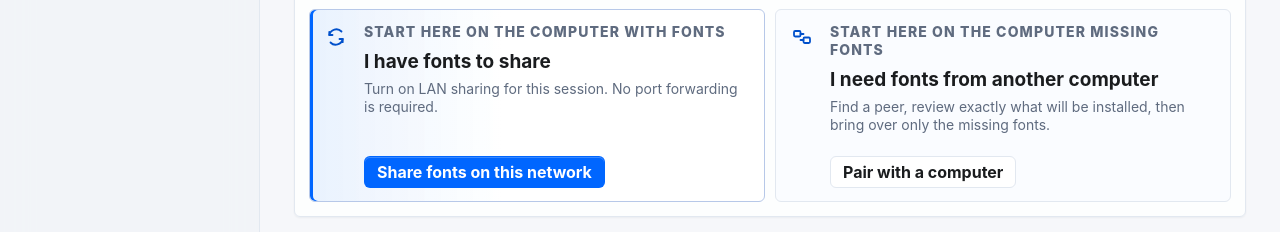
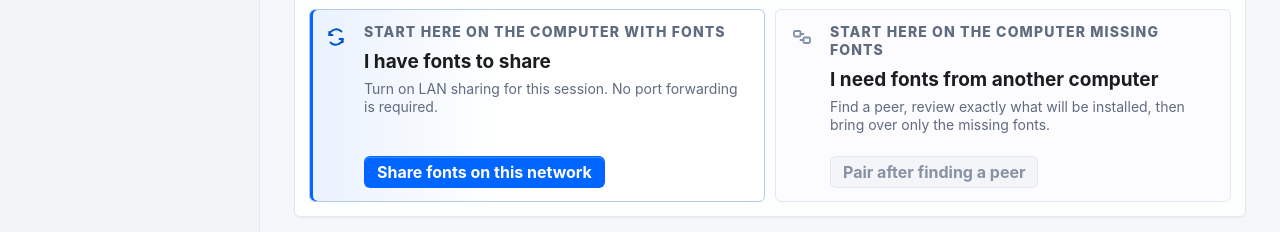
Before and after one commit to pcamp96/SyncMyFonts, a website: page apps/syncmyfonts-ui/dist/index.html in a window 1280 px wide. Shown: the part 391-623 px from the top of the page. Drawn offline with Linux system fonts and the light colour scheme.

Commit message:
Clarify Tauri first-run disabled states

```diff
--- a/apps/syncmyfonts-ui/dist/index.html
+++ b/apps/syncmyfonts-ui/dist/index.html
@@ -200,7 +200,7 @@
                   <h2>I need fonts from another computer</h2>
                   <p>Find a peer, review exactly what will be installed, then bring over only the missing fonts.</p>
                 </div>
-                <button class="button secondary" type="button">Pair with a computer</button>
+                <button class="button secondary" type="button" disabled>Pair after finding a peer</button>
               </article>
             </div>
           </section>
@@ -276,7 +276,7 @@
               </div>
               <div class="empty-state" id="peerEmptyState">
                 <strong>No peers found yet</strong>
-                <span>Open SyncMyFonts on another computer and choose Share fonts on this network.</span>
+                <span>Open SyncMyFonts on another computer, share fonts on this network, then find peers here.</span>
               </div>
               <div class="peer-list" id="peerList" hidden></div>
               <label class="input-row native-field">
@@ -293,7 +293,7 @@
                 <span>Private network only</span>
                 <span>Manual URL fallback</span>
               </div>
-              <button class="button secondary" type="button">Copy pairing details</button>
+              <button class="button secondary" type="button" disabled>Copy after selecting a peer</button>
             </aside>
           </div>
         </section>
--- a/apps/syncmyfonts-ui/dist/styles.css
+++ b/apps/syncmyfonts-ui/dist/styles.css
@@ -520,6 +520,18 @@ h2 {
   background: #f8faff;
 }
 
+.button:disabled {
+  color: #8792a4;
+  border-color: var(--line);
+  background: #f3f5f8;
+  cursor: default;
+}
+
+.button:disabled:hover {
+  border-color: var(--line);
+  background: #f3f5f8;
+}
+
 body[data-platform="windows"] .button,
 body[data-platform="windows"] .icon-button,
 body[data-platform="windows"] .status-pill,
@@ -535,6 +547,10 @@ body[data-platform="macos"] .button.primary {
 .button:active,
 .icon-button:active {
   transform: translateY(1px);
+}
+
+.button:disabled:active {
+  transform: none;
 }
 
 .sync-board {
@@ -753,6 +769,14 @@ body[data-platform="windows"] .platform-preview {
   grid-column: 2;
   align-self: end;
   justify-self: start;
+}
+
+.role-card:has(.button:disabled) {
+  background: rgba(251, 252, 255, 0.58);
+}
+
+.role-card:has(.button:disabled) .role-icon {
+  color: #8090a8;
 }
 
 .role-card.selected {
```
